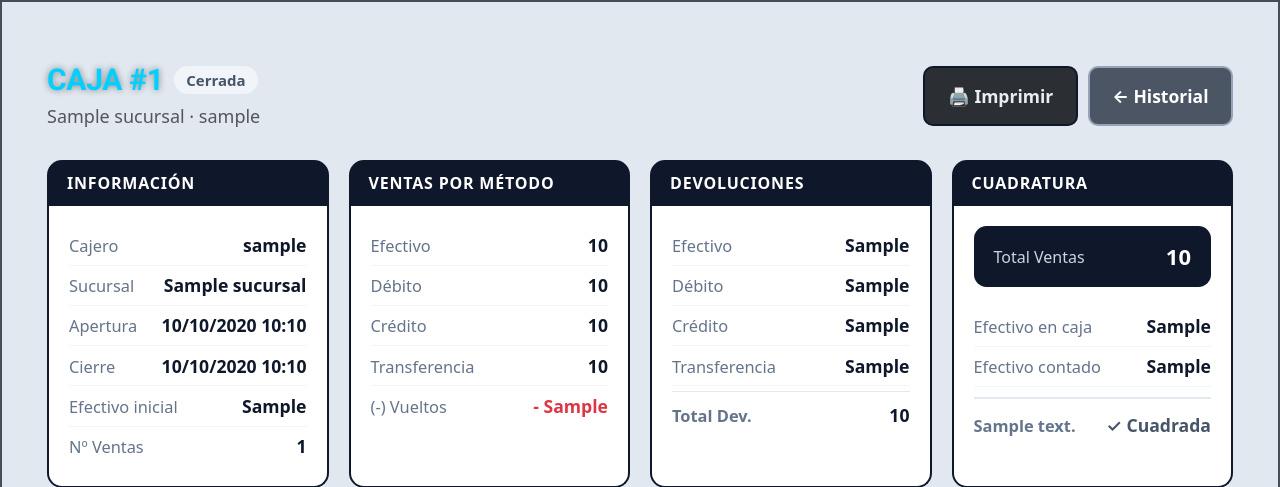
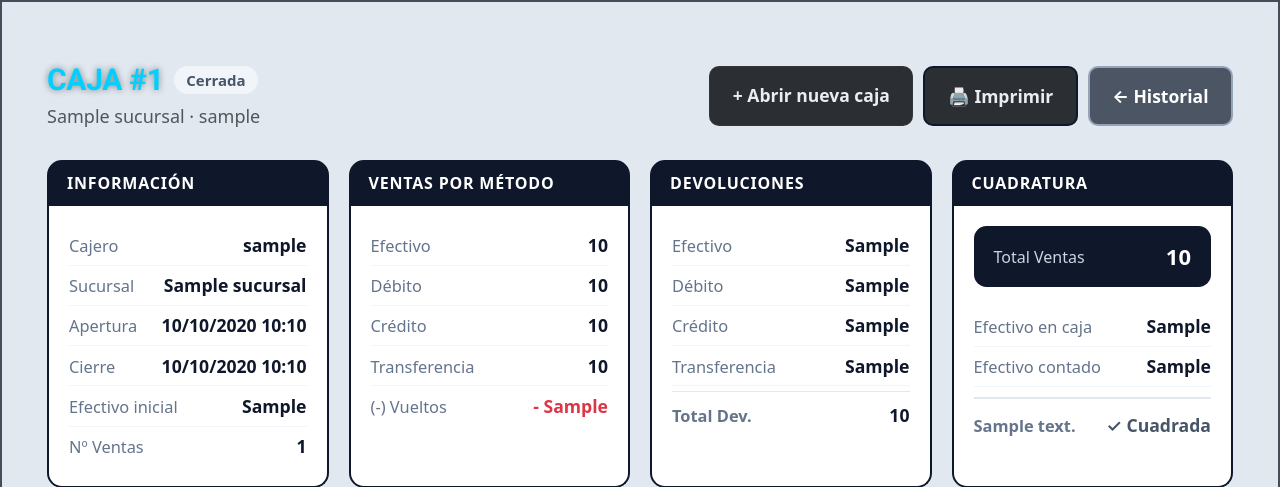
Before and after one commit to SaraMarsDivino/MOV-OS, a Django app: template cashier/templates/cashier/detalle_caja.html in a window 1280 px wide. Shown: the top 487 px of the page. Run offline with Django 5.2, Linux system fonts and the light colour scheme; the template is opened without the code that fills it: most values are stand-ins (such as "Sample title", 1, 10 or a date in 2020).

Commit message:
detalle_caja: agrega botón Abrir nueva caja en header
Co-Authored-By: Claude Sonnet 4.6 <noreply@anthropic.com>

```diff
--- a/cashier/templates/cashier/detalle_caja.html
+++ b/cashier/templates/cashier/detalle_caja.html
@@ -51,6 +51,10 @@
       <span class="text-muted small">{{ caja.sucursal.nombre }} · {{ caja.vendedor.username }}</span>
     </div>
     <div class="d-flex gap-2 flex-wrap">
+      <a href="{% url 'abrir_caja' %}"
+         class="btn btn-sm btn-dark fw-semibold">
+        + Abrir nueva caja
+      </a>
       <a href="{% url 'print_caja' caja.id %}" target="_blank"
          class="btn btn-sm" style="border:2px solid #0f172a; font-weight:600;">
         🖨 Imprimir
```
